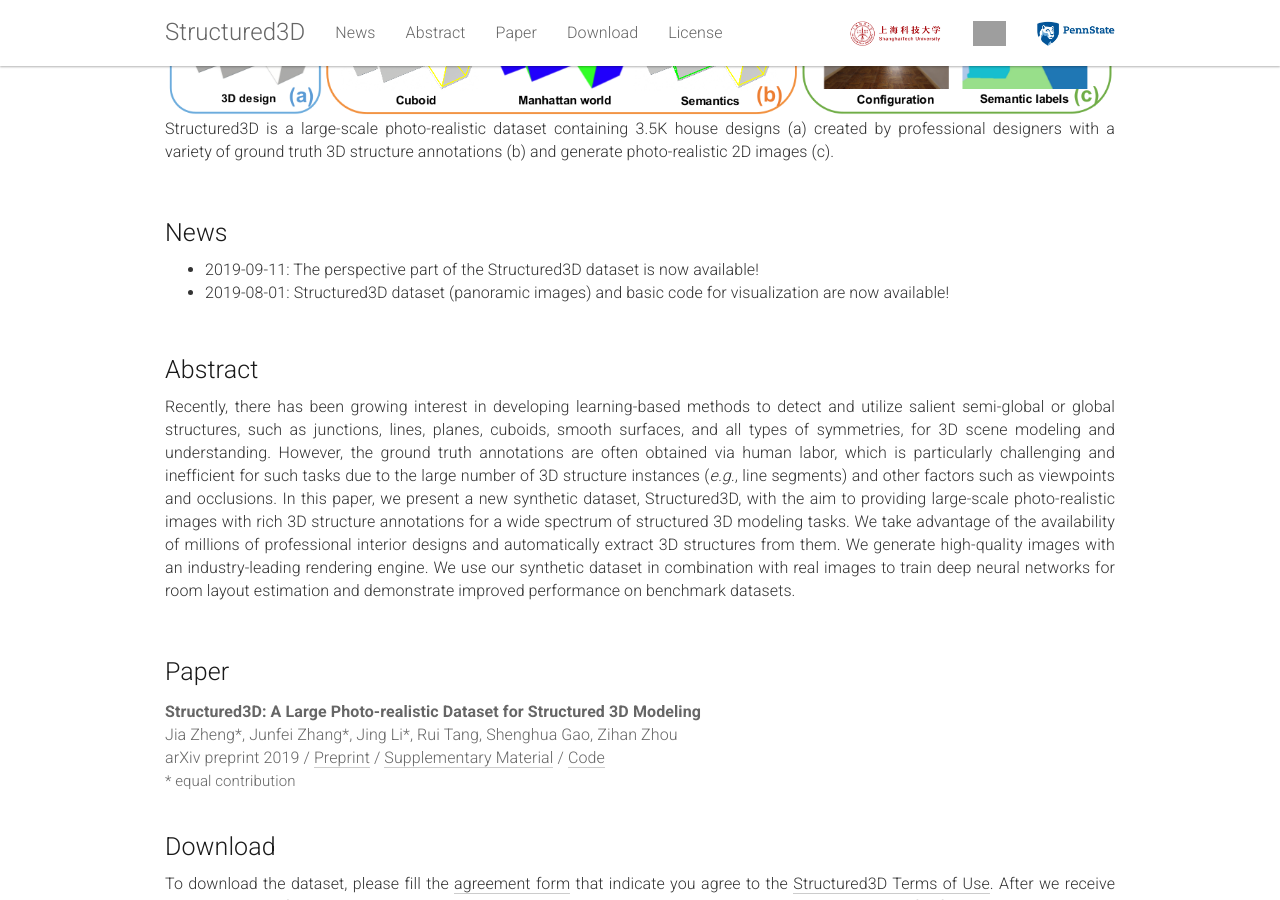
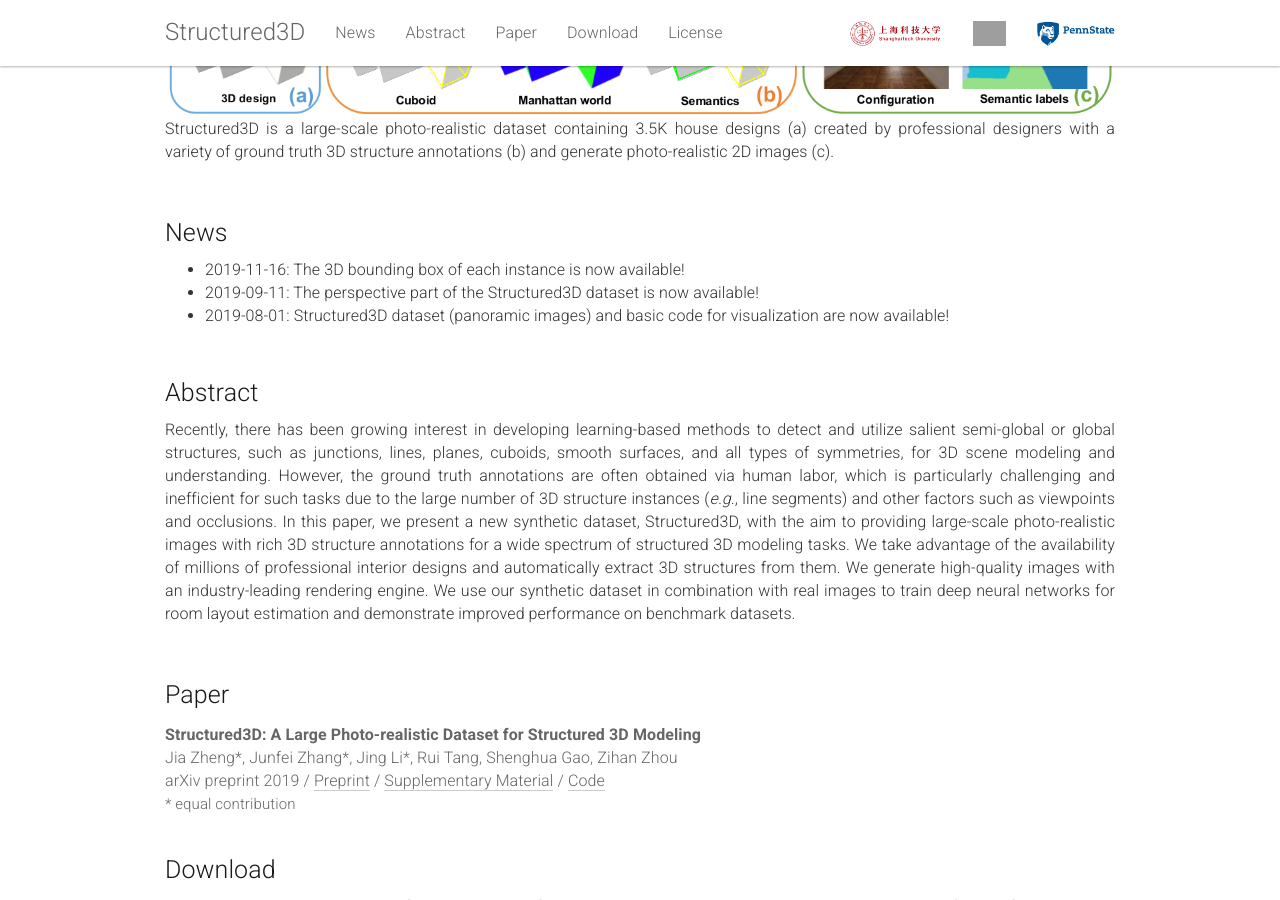
Before and after one commit to bertjiazheng/Structured3D, a Jekyll site: the page built from _pages/home.md, in a window 1280 px wide and 900 px high, scrolled down 323 px. Built offline with Jekyll 4.4.1, drawn with Linux system fonts in a browser that asks for light colours; grey boxes are pictures that could not be loaded.

Commit message:
release 3d bbox

```diff
--- a/_pages/home.md
+++ b/_pages/home.md
@@ -34,6 +34,7 @@ permalink: /
 <div class="row">
   <div class="col-xs-12">
     <ul>
+      <li>2019-11-16: The 3D bounding box of each instance is now available!</li>
       <li>2019-09-11: The perspective part of the Structured3D dataset is now available!</li>
       <li>2019-08-01: Structured3D dataset (panoramic images) and basic code for visualization are now available!</li>
     </ul>
```
